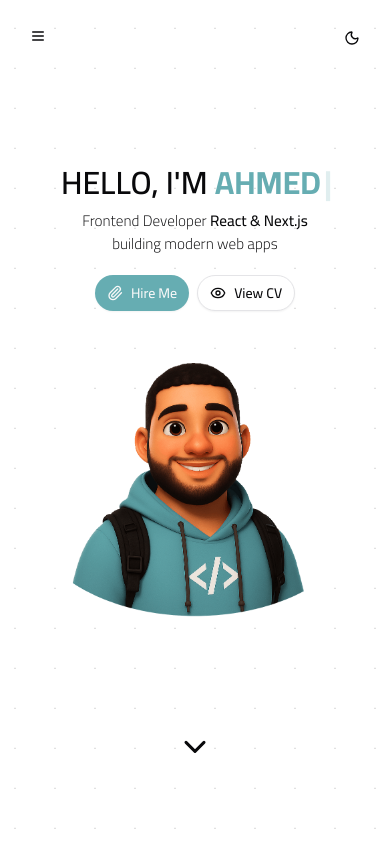
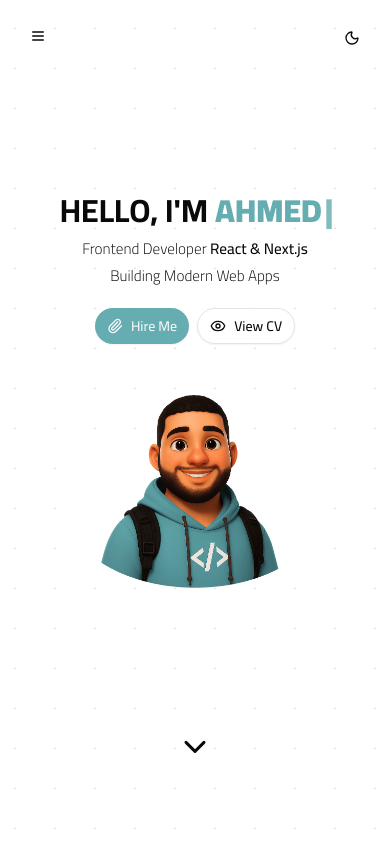
Before and after one commit to Ahmed-Shawki-Dev/my-portfolio, a Next.js app: page / in a window 390 px wide. Shown: the top 842 px of the page. Built offline with nearby package versions, Linux system fonts and the light colour scheme.

Commit message:
improve responsive design

```diff
--- a/app/loading.tsx
+++ /dev/null
@@ -1,9 +0,0 @@
-import React from 'react'
-
-const Loading = () => {
-  return (
-    <div>Loading...</div>
-  )
-}
-
-export default Loading
--- a/app/page.tsx
+++ b/app/page.tsx
@@ -1,3 +1,4 @@
+import { Suspense } from 'react'
 import AboutMe from '../components/about/AboutMe'
 import ContactMe from '../components/contact/ContactUs'
 import Hero from '../components/hero/Hero'
--- a/components/hero/Hero.tsx
+++ b/components/hero/Hero.tsx
@@ -1,12 +1,15 @@
 'use client'
 import { Eye, Paperclip } from 'lucide-react'
 import Link from 'next/link'
-import { Typewriter } from 'react-simple-typewriter'
 import HeroImage from '../hero/HeroImage'
+import ScrollDownButton from '../ScrollDown'
 import { Button } from '../ui/button'
-import ScrollDownButton from '../ScrollDown'
-import { Suspense } from 'react'
-import Loading from '../../app/loading'
+import dynamic from 'next/dynamic'
+
+const Typewriter = dynamic(
+  () => import('react-simple-typewriter').then((mod) => mod.Typewriter),
+  { ssr: false },
+)
 
 const Hero = () => {
   return (
@@ -17,9 +20,9 @@ const Hero = () => {
       <div className='max-w-screen-xl w-full  mx-auto grid lg:grid-cols-2 gap-12  md:px-6  '>
         <div className='flex-1 flex flex-col justify-center items-center xl:items-start space-y-5'>
           <div className='space-y-1'>
-            <h1 className='text-[2rem] md:text-5xl xl:text-6xl font-semibold text-center xl:text-left'>
+            <h1 className='text-[2rem] md:text-5xl xl:text-6xl font-bold text-center xl:text-left'>
               HELLO, I&apos;M{' '}
-              <span className='font-bold text-primary'>
+              <span className='font-black text-primary'>
                 <Typewriter
                   words={['WEB DEV', 'AHMED']}
                   loop={1}
@@ -33,12 +36,11 @@ const Hero = () => {
               </span>
             </h1>
 
-            <p className='font-light text-center text-[0.95rem] xl:text-left max-w-3xl  md:text-xl xl:text-3xl flex flex-col'>
+            <p className='font-light text-center text-[0.95rem] xl:text-left max-w-3xl space-y-1  md:text-xl xl:text-3xl flex flex-col'>
               <span>
-                Frontend Developer{' '}
-                <span className=' font-medium'>React & Next.js</span>
+                Frontend Developer <span className=' font-medium'>React & Next.js</span>
               </span>
-              <span>building modern web apps</span>
+              <span>Building Modern Web Apps</span>
             </p>
           </div>
 
@@ -55,11 +57,9 @@ const Hero = () => {
             </Link>
           </div>
         </div>
-        <Suspense fallback={<Loading/>}>
-        <div className='flex justify-center xl:justify-end items-center'>
+        <div className='flex justify-center xl:justify-end items-center w-full px-10  md:p-0 '>
           <HeroImage />
         </div>
-        </Suspense>
       </div>
       <ScrollDownButton />
     </div>
--- a/package.json
+++ b/package.json
@@ -29,6 +29,7 @@
     "react": "19.1.0",
     "react-dom": "19.1.0",
     "react-simple-typewriter": "^5.0.1",
+    "react-spinners": "^0.17.0",
     "tailwind-merge": "^3.3.1"
   },
   "devDependencies": {
```
Also changed, not shown: 1 other file (tests, documents, lock files or other folders).
